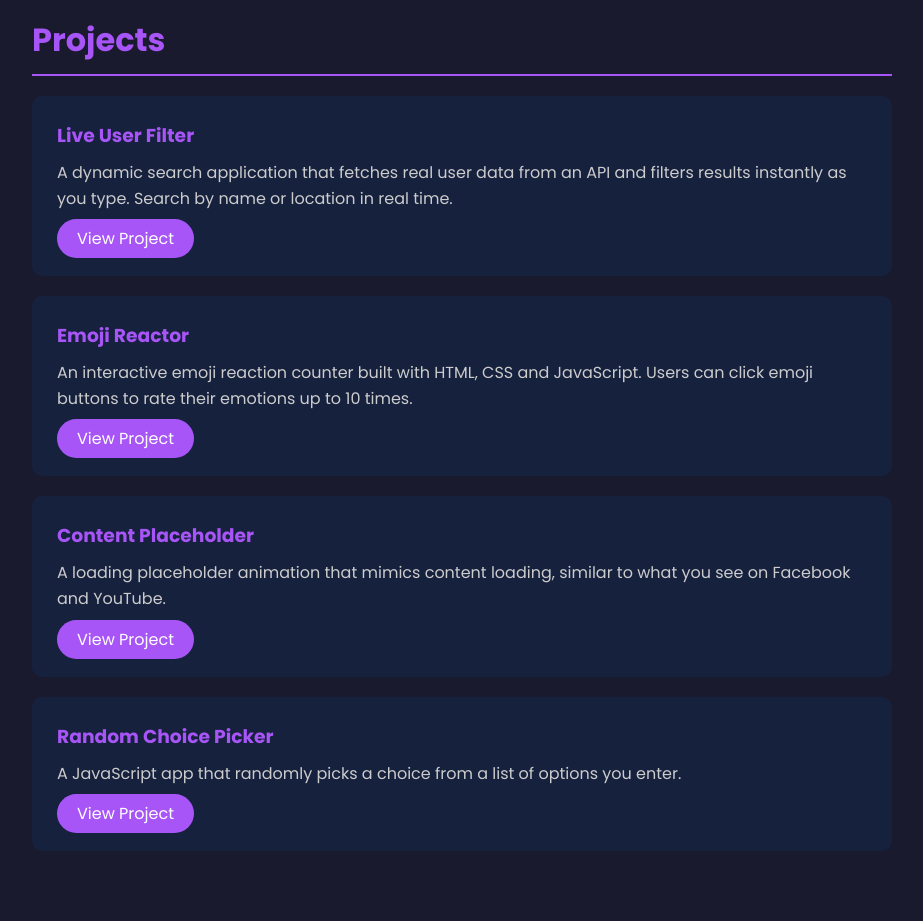
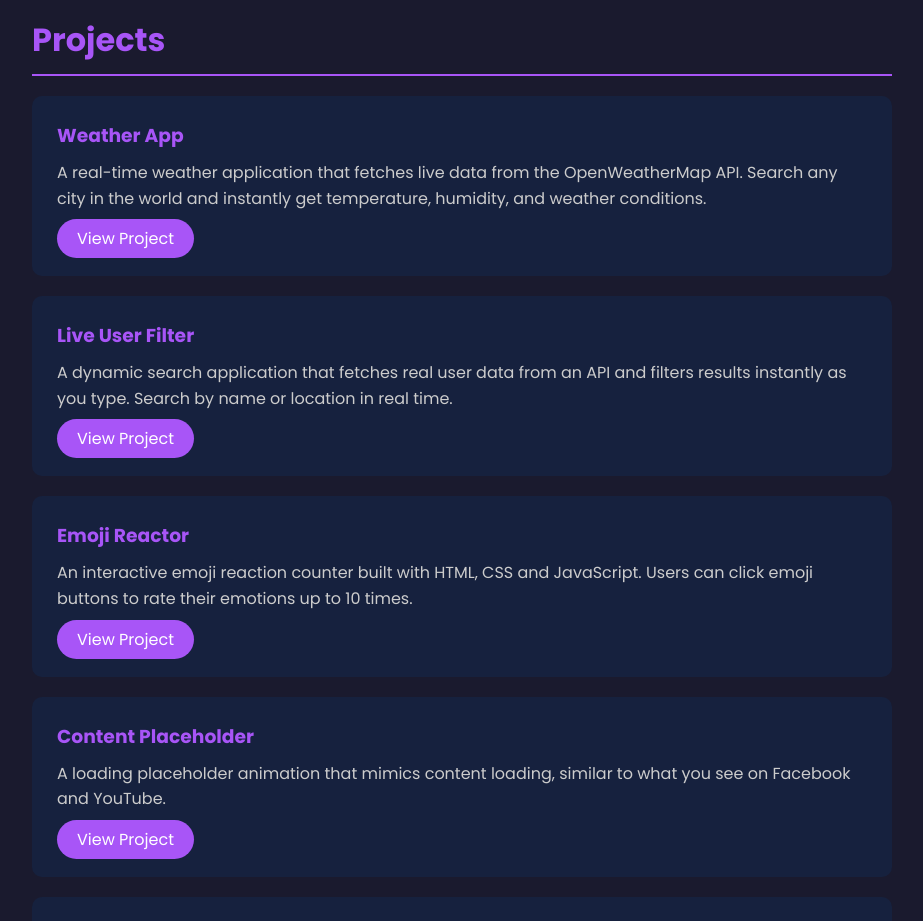
Before and after one commit to Cyberbarron/cyberbarron.github.io, a plain HTML site: page index.html in a window 1280 px wide. Shown: the part 920-1841 px from the top of the page, without its empty margins (178-1101 px from the left). Drawn offline with Linux system fonts and the light colour scheme.

Commit message:
added weather app to projects

```diff
--- a/index.html
+++ b/index.html
@@ -37,6 +37,11 @@
     <section id="projects">
         <h2>Projects</h2>
         <div class="project-card">
+            <h3>Weather App</h3>
+            <p>A real-time weather application that fetches live data from the OpenWeatherMap API. Search any city in the world and instantly get temperature, humidity, and weather conditions.</p>
+             <a href="https://cyberbarron.github.io/weather-app" target="_blank">View Project</a>
+        </div>
+        <div class="project-card">
             <h3>Live User Filter</h3>
             <p>A dynamic search application that fetches real user data from an API and filters results instantly as you type. Search by name or location in real time.</p>
             <a href="https://cyberbarron.github.io/live-user-filter">View Project</a>
```
